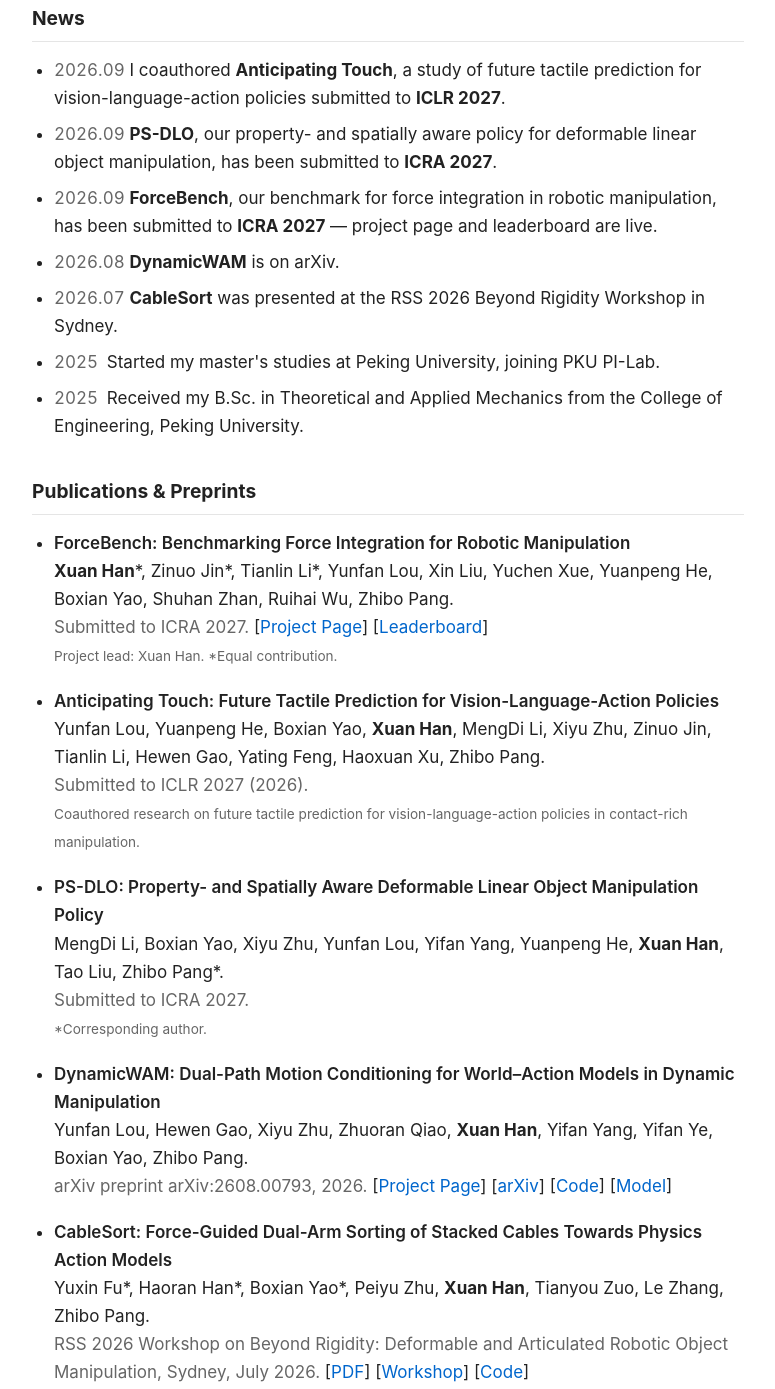
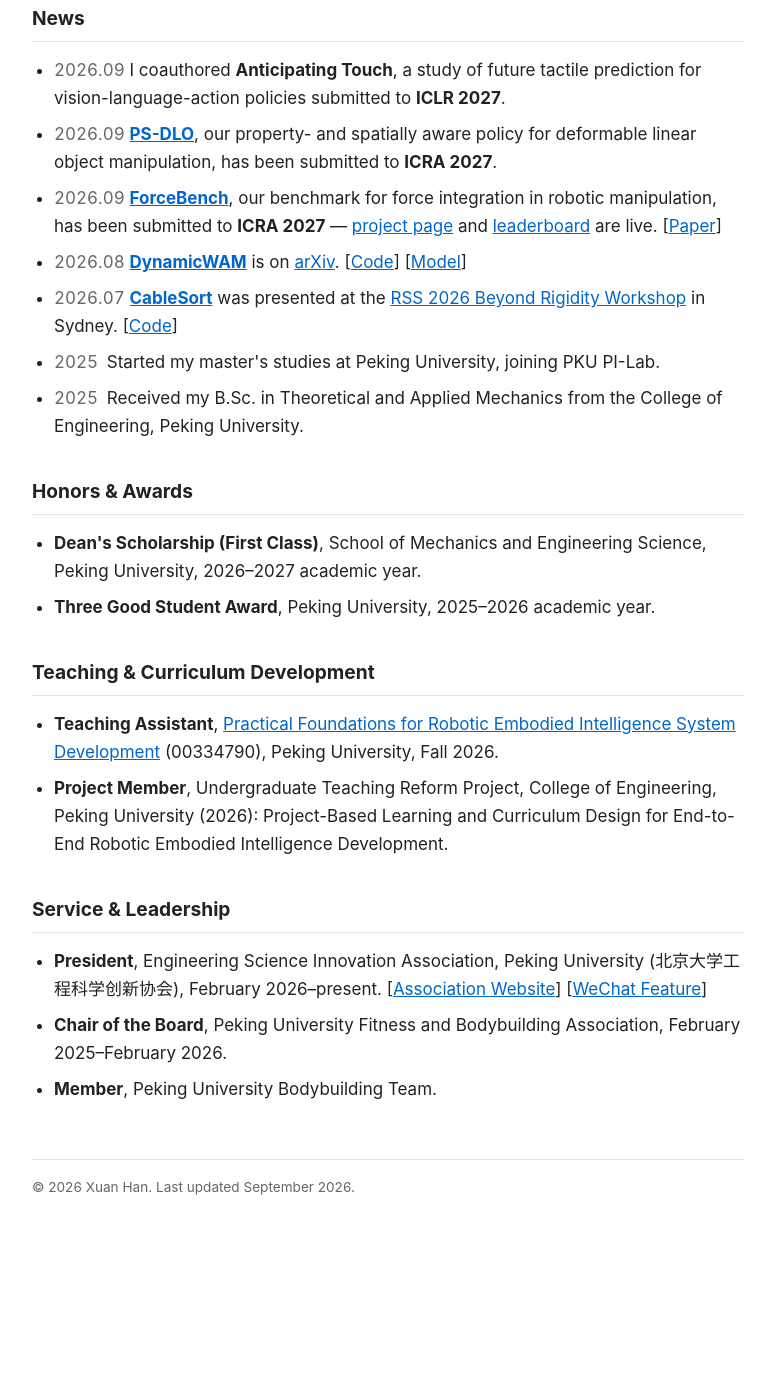
Before and after one commit to pkuhanxuan/pkuhanxuan.github.io, a plain HTML site: page index.html in a window 1280 px wide. Shown: the part 778-2167 px from the top of the page, without its empty margins (252-1027 px from the left). After the commit the page ends 2070 px from the top, so only its background shows below. Drawn offline with Linux system fonts and the light colour scheme.

Commit message:
Consolidate papers in News and add direct resource links

```diff
--- a/index.html
+++ b/index.html
@@ -112,93 +112,21 @@
       <h2><span data-l="en">News</span><span data-l="zh">近况</span></h2>
       <ul class="news" data-l="en">
         <li><span class="date">2026.09</span> I coauthored <strong>Anticipating Touch</strong>, a study of future tactile prediction for vision-language-action policies submitted to <strong>ICLR 2027</strong>.</li>
-        <li><span class="date">2026.09</span> <strong>PS-DLO</strong>, our property- and spatially aware policy for deformable linear object manipulation, has been submitted to <strong>ICRA 2027</strong>.</li>
-        <li><span class="date">2026.09</span> <strong>ForceBench</strong>, our benchmark for force integration in robotic manipulation, has been submitted to <strong>ICRA 2027</strong> &mdash; project page and leaderboard are live.</li>
-        <li><span class="date">2026.08</span> <strong>DynamicWAM</strong> is on arXiv.</li>
-        <li><span class="date">2026.07</span> <strong>CableSort</strong> was presented at the RSS 2026 Beyond Rigidity Workshop in Sydney.</li>
+        <li><span class="date">2026.09</span> <a href="https://arxiv.org/abs/2610.34147" target="_blank" rel="noopener"><strong>PS-DLO</strong></a>, our property- and spatially aware policy for deformable linear object manipulation, has been submitted to <strong>ICRA 2027</strong>.</li>
+        <li><span class="date">2026.09</span> <a href="https://forcebench-platform.github.io/" target="_blank" rel="noopener"><strong>ForceBench</strong></a>, our benchmark for force integration in robotic manipulation, has been submitted to <strong>ICRA 2027</strong> &mdash; <a href="https://forcebench-platform.github.io/" target="_blank" rel="noopener">project page</a> and <a href="https://forcebench-platform.github.io/leaderboard.html" target="_blank" rel="noopener">leaderboard</a> are live. [<a href="https://arxiv.org/abs/2610.19604" target="_blank" rel="noopener">Paper</a>]</li>
+        <li><span class="date">2026.08</span> <a href="https://dynamicwam.github.io/" target="_blank" rel="noopener"><strong>DynamicWAM</strong></a> is on <a href="https://arxiv.org/abs/2608.00793" target="_blank" rel="noopener">arXiv</a>. [<a href="https://github.com/Autumn1337/DynamicWAM" target="_blank" rel="noopener">Code</a>] [<a href="https://huggingface.co/KhalilGao/DynamicWAM" target="_blank" rel="noopener">Model</a>]</li>
+        <li><span class="date">2026.07</span> <a href="https://rss2026-beyond-rigidity.github.io/accepted_papers/3_CableSort_Force_Guided_Dual_.pdf" target="_blank" rel="noopener"><strong>CableSort</strong></a> was presented at the <a href="https://rss2026-beyond-rigidity.github.io/" target="_blank" rel="noopener">RSS 2026 Beyond Rigidity Workshop</a> in Sydney. [<a href="https://github.com/HAORAN808/dual-arm-cable-manipulation" target="_blank" rel="noopener">Code</a>]</li>
         <li><span class="date">2025</span> Started my master's studies at Peking University, joining PKU PI-Lab.</li>
         <li><span class="date">2025</span> Received my B.Sc. in Theoretical and Applied Mechanics from the College of Engineering, Peking University.</li>
       </ul>
       <ul class="news" data-l="zh">
         <li><span class="date">2026.09</span> 我参与的面向视觉&mdash;语言&mdash;动作策略的未来触觉预测研究 <strong>Anticipating Touch</strong> 已投稿至 <strong>ICLR 2027</strong>。</li>
-        <li><span class="date">2026.09</span> 融合物性与空间信息的可变形线状物体操作策略 <strong>PS-DLO</strong> 已投稿至 <strong>ICRA 2027</strong>。</li>
-        <li><span class="date">2026.09</span> 机器人操作力信息融合基准 <strong>ForceBench</strong> 已投稿至 <strong>ICRA 2027</strong>，项目主页与榜单已上线。</li>
-        <li><span class="date">2026.08</span> <strong>DynamicWAM</strong> 已上传 arXiv。</li>
-        <li><span class="date">2026.07</span> <strong>CableSort</strong> 在悉尼举办的 RSS 2026 Beyond Rigidity Workshop 上发表。</li>
+        <li><span class="date">2026.09</span> 融合物性与空间信息的可变形线状物体操作策略 <a href="https://arxiv.org/abs/2610.34147" target="_blank" rel="noopener"><strong>PS-DLO</strong></a> 已投稿至 <strong>ICRA 2027</strong>。</li>
+        <li><span class="date">2026.09</span> 机器人操作力信息融合基准 <a href="https://forcebench-platform.github.io/" target="_blank" rel="noopener"><strong>ForceBench</strong></a> 已投稿至 <strong>ICRA 2027</strong>，<a href="https://forcebench-platform.github.io/" target="_blank" rel="noopener">项目主页</a>与<a href="https://forcebench-platform.github.io/leaderboard.html" target="_blank" rel="noopener">榜单</a>已上线。[<a href="https://arxiv.org/abs/2610.19604" target="_blank" rel="noopener">论文</a>]</li>
+        <li><span class="date">2026.08</span> <a href="https://dynamicwam.github.io/" target="_blank" rel="noopener"><strong>DynamicWAM</strong></a> 已上传 <a href="https://arxiv.org/abs/2608.00793" target="_blank" rel="noopener">arXiv</a>。[<a href="https://github.com/Autumn1337/DynamicWAM" target="_blank" rel="noopener">代码</a>] [<a href="https://huggingface.co/KhalilGao/DynamicWAM" target="_blank" rel="noopener">模型</a>]</li>
+        <li><span class="date">2026.07</span> <a href="https://rss2026-beyond-rigidity.github.io/accepted_papers/3_CableSort_Force_Guided_Dual_.pdf" target="_blank" rel="noopener"><strong>CableSort</strong></a> 在悉尼举办的 <a href="https://rss2026-beyond-rigidity.github.io/" target="_blank" rel="noopener">RSS 2026 Beyond Rigidity Workshop</a> 上发表。[<a href="https://github.com/HAORAN808/dual-arm-cable-manipulation" target="_blank" rel="noopener">代码</a>]</li>
         <li><span class="date">2025</span> 进入北京大学攻读硕士学位，加入物理智能实验室。</li>
         <li><span class="date">2025</span> 本科毕业于北京大学工学院。</li>
-      </ul>
-    </section>
-
-    <!-- ===== Publications ===== -->
-    <section>
-      <h2><span data-l="en">Publications &amp; Preprints</span><span data-l="zh">论文与预印本</span></h2>
-      <ul class="pubs">
-
-        <li>
-          <span class="pub-title">ForceBench: Benchmarking Force Integration for Robotic Manipulation</span><br />
-          <span class="me">Xuan Han</span>*, Zinuo Jin*, Tianlin Li*, Yunfan Lou, Xin Liu, Yuchen Xue,
-          Yuanpeng He, Boxian Yao, Shuhan Zhan, Ruihai Wu, Zhibo Pang.<br />
-          <span class="pub-venue">
-            <span data-l="en">Submitted to ICRA 2027.</span>
-            <span data-l="zh">ICRA 2027 在投。</span>
-          </span>
-          <span class="pub-links">[<a href="https://forcebench-platform.github.io/" target="_blank" rel="noopener"><span data-l="en">Project Page</span><span data-l="zh">项目主页</span></a>]
-          [<a href="https://forcebench-platform.github.io/leaderboard.html" target="_blank" rel="noopener"><span data-l="en">Leaderboard</span><span data-l="zh">榜单</span></a>]</span><br />
-          <span class="note"><span data-l="en">Project lead: Xuan Han. *Equal contribution.</span><span data-l="zh">项目负责人：韩萱。*共同第一作者。</span></span>
-        </li>
-
-        <li>
-          <span class="pub-title">Anticipating Touch: Future Tactile Prediction for Vision-Language-Action Policies</span><br />
-          Yunfan Lou, Yuanpeng He, Boxian Yao, <span class="me">Xuan Han</span>, MengDi Li, Xiyu Zhu,
-          Zinuo Jin, Tianlin Li, Hewen Gao, Yating Feng, Haoxuan Xu, Zhibo Pang.<br />
-          <span class="pub-venue">
-            <span data-l="en">Submitted to ICLR 2027 (2026).</span>
-            <span data-l="zh">2026 年投稿至 ICLR 2027。</span>
-          </span><br />
-          <span class="note"><span data-l="en">Coauthored research on future tactile prediction for vision-language-action policies in contact-rich manipulation.</span><span data-l="zh">参与未来触觉预测研究，用于接触密集操作中的视觉&mdash;语言&mdash;动作策略。</span></span>
-        </li>
-
-        <li>
-          <span class="pub-title">PS-DLO: Property- and Spatially Aware Deformable Linear Object Manipulation Policy</span><br />
-          MengDi Li, Boxian Yao, Xiyu Zhu, Yunfan Lou, Yifan Yang, Yuanpeng He,
-          <span class="me">Xuan Han</span>, Tao Liu, Zhibo Pang*.<br />
-          <span class="pub-venue">
-            <span data-l="en">Submitted to ICRA 2027.</span>
-            <span data-l="zh">ICRA 2027 在投。</span>
-          </span><br />
-          <span class="note"><span data-l="en">*Corresponding author.</span><span data-l="zh">*通讯作者。</span></span>
-        </li>
-
-        <li>
-          <span class="pub-title">DynamicWAM: Dual-Path Motion Conditioning for World&ndash;Action Models in Dynamic Manipulation</span><br />
-          Yunfan Lou, Hewen Gao, Xiyu Zhu, Zhuoran Qiao, <span class="me">Xuan Han</span>,
-          Yifan Yang, Yifan Ye, Boxian Yao, Zhibo Pang.<br />
-          <span class="pub-venue">
-            <span data-l="en">arXiv preprint arXiv:2608.00793, 2026.</span>
-            <span data-l="zh">arXiv 预印本 arXiv:2608.00793，2026。</span>
-          </span>
-          <span class="pub-links">[<a href="https://dynamicwam.github.io/" target="_blank" rel="noopener"><span data-l="en">Project Page</span><span data-l="zh">项目主页</span></a>]
-          [<a href="https://arxiv.org/abs/2608.00793" target="_blank" rel="noopener">arXiv</a>]
-          [<a href="https://github.com/Autumn1337/DynamicWAM" target="_blank" rel="noopener"><span data-l="en">Code</span><span data-l="zh">代码</span></a>]
-          [<a href="https://huggingface.co/KhalilGao/DynamicWAM" target="_blank" rel="noopener"><span data-l="en">Model</span><span data-l="zh">模型</span></a>]</span>
-        </li>
-
-        <li>
-          <span class="pub-title">CableSort: Force-Guided Dual-Arm Sorting of Stacked Cables Towards Physics Action Models</span><br />
-          Yuxin Fu*, Haoran Han*, Boxian Yao*, Peiyu Zhu, <span class="me">Xuan Han</span>,
-          Tianyou Zuo, Le Zhang, Zhibo Pang.<br />
-          <span class="pub-venue">
-            <span data-l="en">RSS 2026 Workshop on Beyond Rigidity: Deformable and Articulated Robotic
-            Object Manipulation, Sydney, July 2026.</span>
-            <span data-l="zh">RSS 2026 Beyond Rigidity: Deformable and Articulated Robotic Object
-            Manipulation Workshop，悉尼，2026 年 7 月。</span>
-          </span>
-          <span class="pub-links">[<a href="https://rss2026-beyond-rigidity.github.io/accepted_papers/3_CableSort_Force_Guided_Dual_.pdf" target="_blank" rel="noopener">PDF</a>]
-          [<a href="https://rss2026-beyond-rigidity.github.io/" target="_blank" rel="noopener"><span data-l="en">Workshop</span><span data-l="zh">研讨会</span></a>]
-          [<a href="https://github.com/HAORAN808/dual-arm-cable-manipulation" target="_blank" rel="noopener"><span data-l="en">Code</span><span data-l="zh">代码</span></a>]</span>
-        </li>
-
       </ul>
     </section>
 
```
